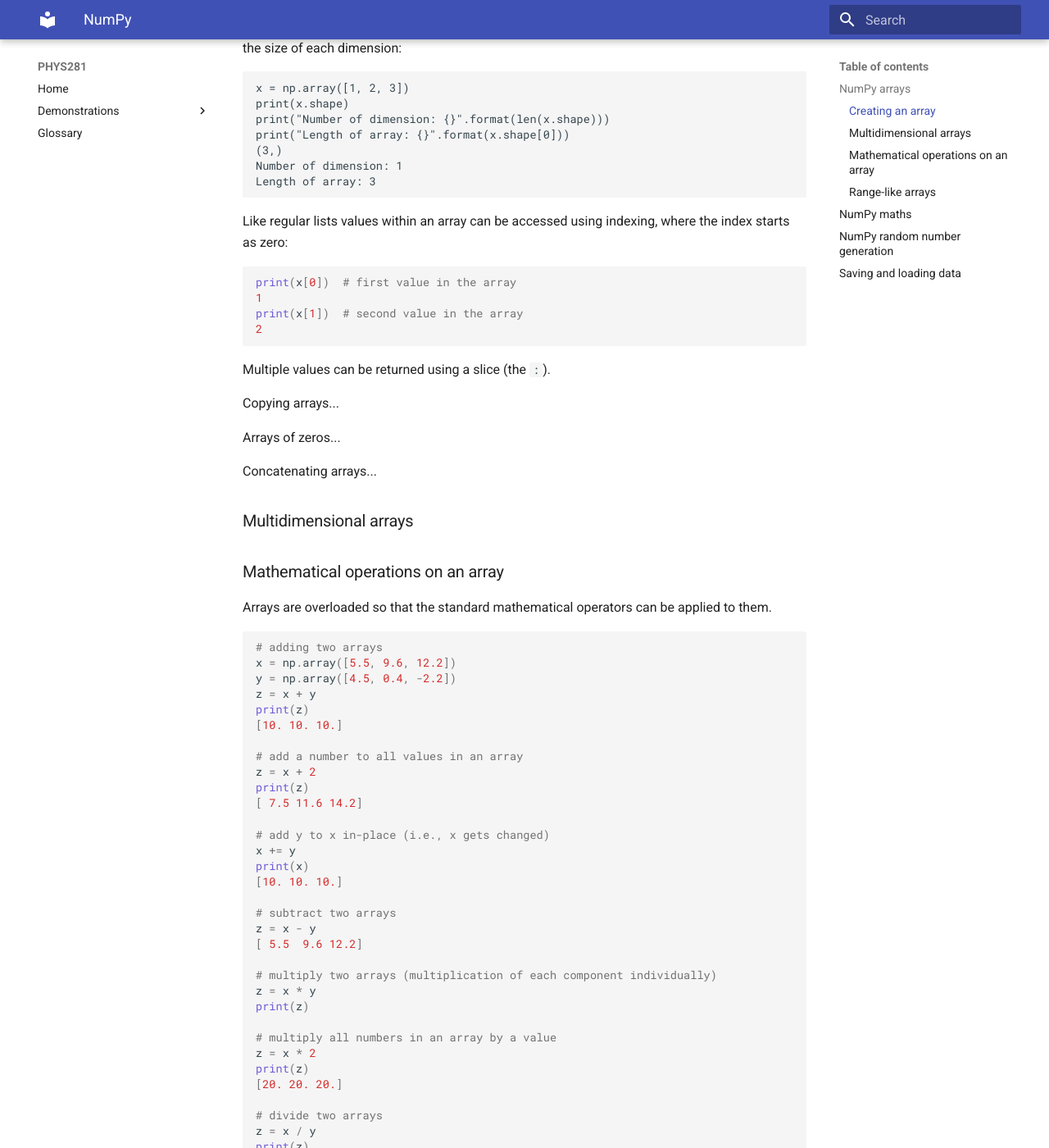
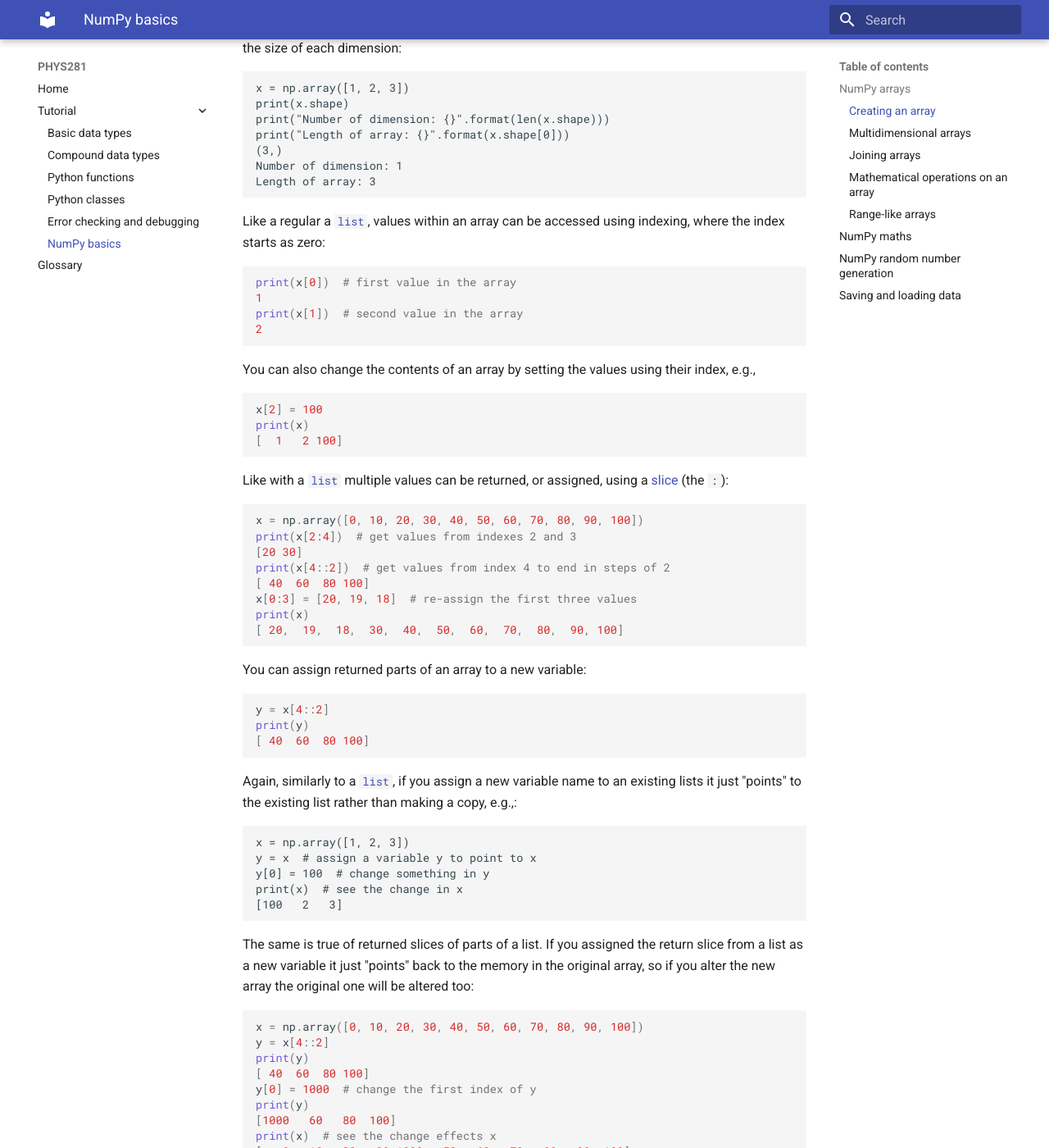
Before and after one commit to ndd21/PHYS281, an MkDocs documentation site: the page built from docs/demo-numpy.md, in a window 1280 px wide and 1400 px high, scrolled down 1679 px. Shown: the whole window at 82% size. Built offline with MkDocs 1.6.1 and Material for MkDocs 9.7.7, drawn with Linux system fonts in a browser that asks for light colours; some of the changed text lies outside the part shown.

Commit message:
more updates to numpy demo

````diff
--- a/docs/demo-numpy.md
+++ b/docs/demo-numpy.md
@@ -92,7 +92,8 @@
 Length of array: 3
 ```
 
-Like regular lists values within an array can be accessed using indexing, where the index starts as zero:
+Like a regular a [`list`](../demo-compound-data-types/index.html#lists), values within an array can
+be accessed using indexing, where the index starts as zero:
 
 ```python
 print(x[0])  # first value in the array
@@ -101,17 +102,170 @@
 2
 ```
 
-Multiple values can be returned using a slice (the `:`).
+You can also change the contents of an array by setting the values using their index, e.g.,
 
-Copying arrays...
+```python
+x[2] = 100
+print(x)
+[  1   2 100]
+```
 
-Arrays of zeros...
+Like with a [`list`](../demo-compound-data-types/index.html#lists) multiple values can be returned,
+or assigned, using a [slice](../demo-compound-data-types/index.html#slices) (the `:`):
 
-Concatenating arrays...
+```python
+x = np.array([0, 10, 20, 30, 40, 50, 60, 70, 80, 90, 100])
+print(x[2:4])  # get values from indexes 2 and 3
+[20 30]
+print(x[4::2])  # get values from index 4 to end in steps of 2
+[ 40  60  80 100]
+x[0:3] = [20, 19, 18]  # re-assign the first three values
+print(x)
+[ 20,  19,  18,  30,  40,  50,  60,  70,  80,  90, 100]
+```
+
+You can assign returned parts of an array to a new variable:
+
+```python
+y = x[4::2]
+print(y)
+[ 40  60  80 100]
+```
+
+Again, similarly to a [`list`](../demo-compound-data-types/index.html#copying-lists), if you assign
+a new variable name to an existing lists it just "points" to the existing list rather than making a
+copy, e.g.,:
+
+```
+x = np.array([1, 2, 3])
+y = x  # assign a variable y to point to x
+y[0] = 100  # change something in y
+print(x)  # see the change in x
+[100   2   3]
+```
+
+The same is true of returned slices of parts of a list. If you assigned the return slice from a list
+as a new variable it just "points" back to the memory in the original array, so if you alter the new
+array the original one will be altered too:
+
+```python
+x = np.array([0, 10, 20, 30, 40, 50, 60, 70, 80, 90, 100])
+y = x[4::2]
+print(y)
+[ 40  60  80 100]
+y[0] = 1000  # change the first index of y
+print(y)
+[1000   60   80  100]
+print(x)  # see the change effects x
+[   0   10   20   30 1000   50   60   70   80   90  100]
+```
+
+If you want a new array that contains the same contents as another one, but is not just a pointer,
+you must copy the array. The simplest way to do this is to create a new array from the old one:
+
+```python
+x = np.array([1, 2, 3])
+y = np.array(x)  # make a new array that contains a copy of x
+print(y)
+[1 2 3]
+y[0] = 100  # change y
+print(y)
+[100   2   3]
+print(x)  # show x in unaffected by the change to y
+[1 2 3]
+```
+
+You can create arrays initialised with all elements contain zero, using the
+[`zeros`](https://numpy.org/doc/stable/reference/generated/numpy.zeros.html#numpy.zeros) function:
+
+```python
+x = np.zeros(10)  # an array of 10 zeros
+print(x)
+[0. 0. 0. 0. 0. 0. 0. 0. 0. 0.]
+```
+
+Or, containing all ones (using the
+[`ones`](https://numpy.org/doc/stable/reference/generated/numpy.ones.html#numpy.ones) function):
+
+```python
+x = np.ones(10)  # an array of 10 ones
+print(x)
+[1. 1. 1. 1. 1. 1. 1. 1. 1. 1.]
+
+x = 2.3964 * np.ones(3)  # an array of 3 values of 2.3964
+print(x)
+[2.3964 2.3964 2.3964]
+
+# or equivalently
+x = np.full(3, 2.3964)
+```
 
 ### Multidimensional arrays
 
+Arrays can have any number of dimensions. You can create multi-dimensional arrays from
+multi-dimensional lists (in the examples here we will stick to 2D objects), e.g.:
 
+```python
+x = np.array([[1, 2, 3], [4, 5, 6]])  # a 2x3 2D array
+print(x.shape)
+(2, 3)
+print(x)
+(2, 3)
+[[1 2 3]
+ [4 5 6]]
+```
+
+Values can be access either in a list-like indexing manner:
+
+```python
+print(x[0][2])  # get the value from the 1st row and 3rd column
+3
+```
+
+or using a comma to separate the rows and columns:
+
+```python
+print(x[0, 2])  # get the value from the 1st row and 3rd column
+3
+```
+
+Slices can also be used:
+
+```
+print(x[1, :])  # get all values from the 2nd row
+[4 5 6]
+```
+
+### Joining arrays
+
+Unlike a `list`, a NumPy `ndarray` does not have an `append` method to add new values to it. There
+are instead a variety of ways to add new values.
+
+You can insert values into an indexed position in an array using the
+[`insert`](https://numpy.org/doc/stable/reference/generated/numpy.insert.html#numpy.insert) function.
+
+```python
+x = np.array([0, 1, 2, 3])
+y = np.insert(x, 0, -1)  # insert the value -1 into the 0th index of the array
+print(y)
+[-1  0  1  2  3]
+```
+
+This does not alter the original array, but instead returns a new copy containing the inserted
+value.
+
+You can concatenate two arrays (of the same shape) using the
+[`concatenate`](https://numpy.org/doc/stable/reference/generated/numpy.concatenate.html#numpy.concatenate)
+function:
+
+```python
+
+```
+
+There are also the
+[`hstack`](https://numpy.org/doc/stable/reference/generated/numpy.hstack.html#numpy.hstack) and
+[`vstack`](https://numpy.org/doc/stable/reference/generated/numpy.vstack.html#numpy.vstack)
+functions that are similar to `concatenate`.
 
 ### Mathematical operations on an array
 
--- a/mkdocs.yml
+++ b/mkdocs.yml
@@ -11,10 +11,13 @@
 
 nav:
   - Home: 'index.md'
-  - Demonstrations:
+  - Tutorial:
+    - Basic data types: 'demo-data-types.md'
+    - Compound data types: 'demo-compound-data-types.md'
     - Python functions: 'demo-functions.md'
     - Python classes: 'demo-classes.md'
     - Error checking and debugging: 'demo-error-checking.md'
+    - NumPy basics: 'demo-numpy.md'
   - glossary.md
 
 docs_dir: 'docs'
````
